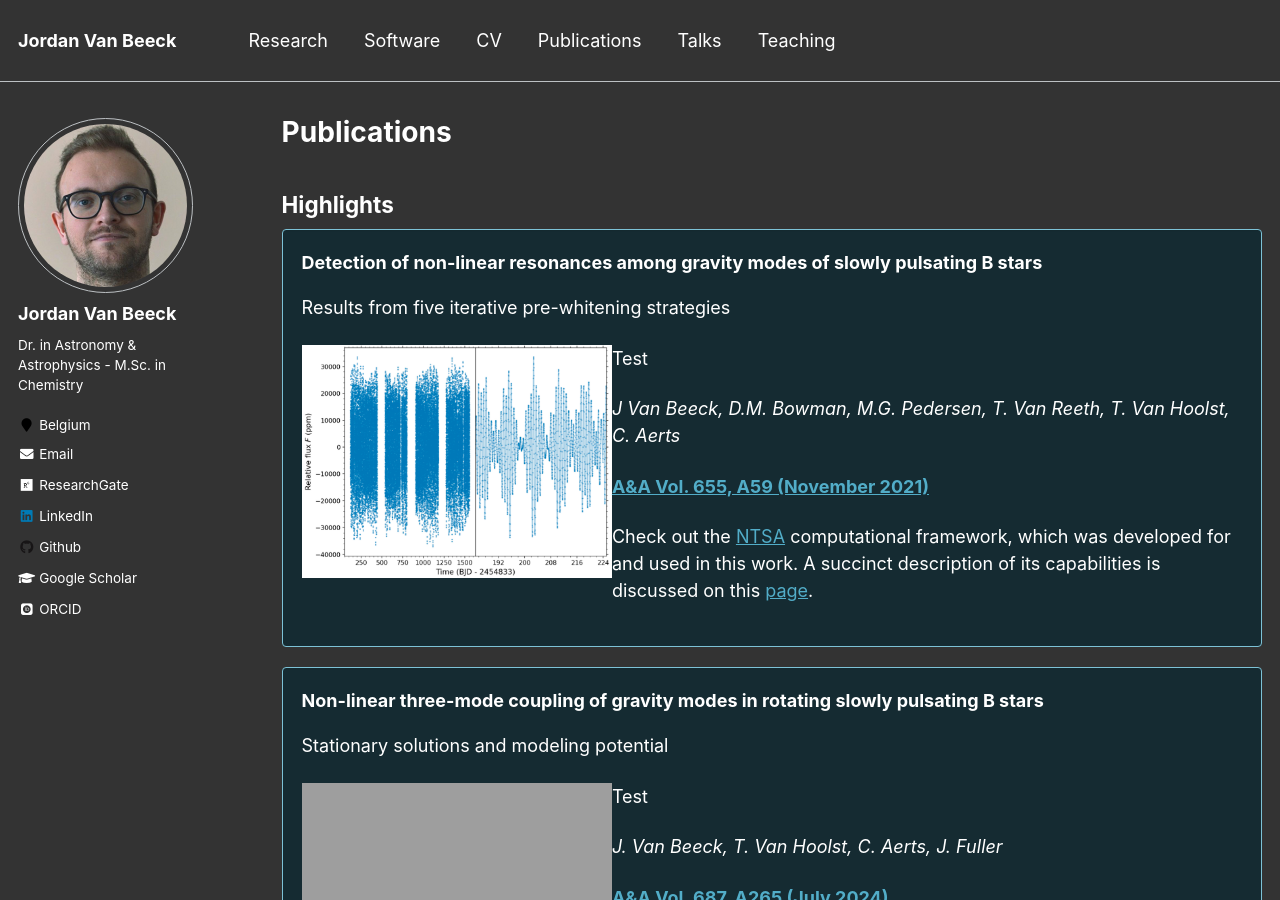
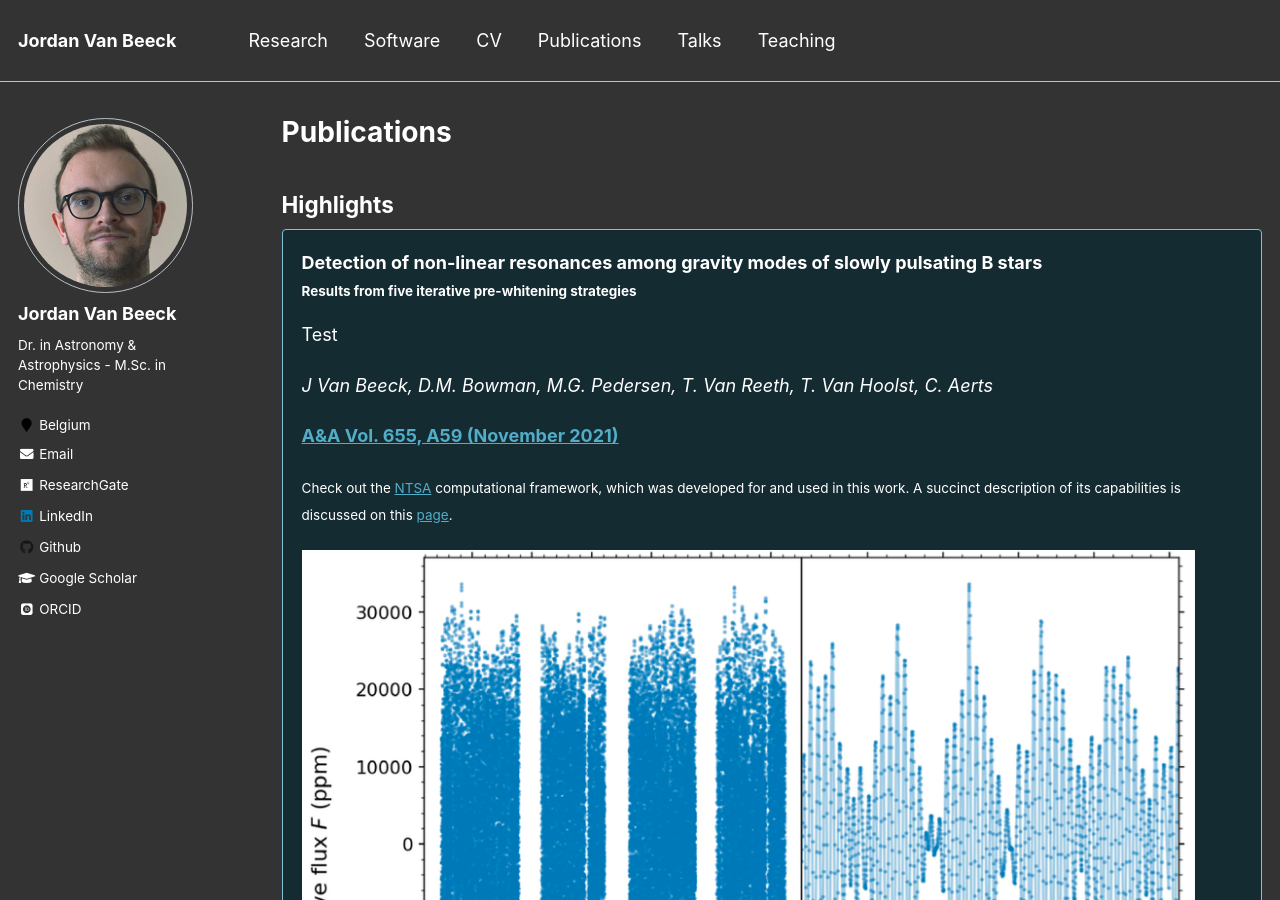
Before and after one commit to JVB11/jvb11.github.io, a Jekyll site: the page built from _pages/publications.md, in a window 1280 px wide and 900 px high. Built offline with Jekyll 4.4.1, drawn with Linux system fonts in a browser that asks for light colours; some web fonts are replaced.

Commit message:
restyling the publication highlights

```diff
--- a/_pages/publications.md
+++ b/_pages/publications.md
@@ -19,13 +19,12 @@ author_profile: true
 
 <div class="col-sm-6 clearfix">
   <div class="well">
-    <pubtit>{{ publi.title }}</pubtit>
-    <p>{{ publi.subtitle }}</p>
-    <img src="{{ base_path }}/images/publication_highlights/{{ publi.image }}" class="img-responsive" width="33%" style="float: left" />
+    <pubtit>{{ publi.title }}<br><small>{{ publi.subtitle }}</small></pubtit>
     <p>{{ publi.description }}</p>
     <p><em>{{ publi.authors }}</em></p>
     <p><strong><a href="{{ publi.link.url }}" target="_blank">{{ publi.link.display }}</a></strong></p>
-    <p>{{ publi.news | markdownify }}</p>
+    <p><small>{{ publi.news | markdownify }}</small></p>
+    <img src="{{ base_path }}/images/publication_highlights/{{ publi.image }}" class="img-responsive" width="95%" style="float: center" />
   </div>
 </div>
 
```
